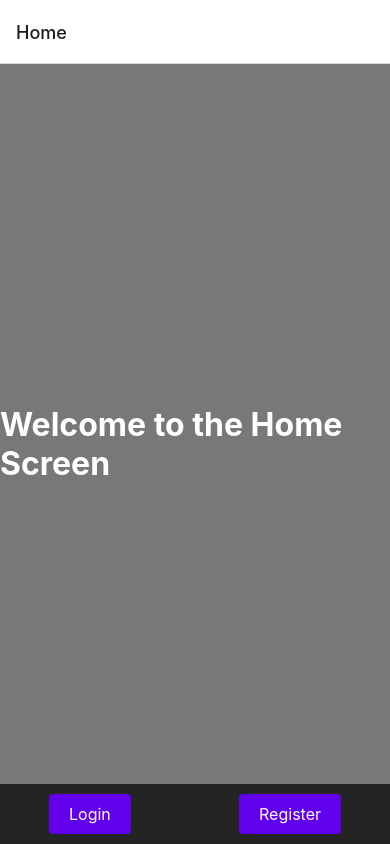
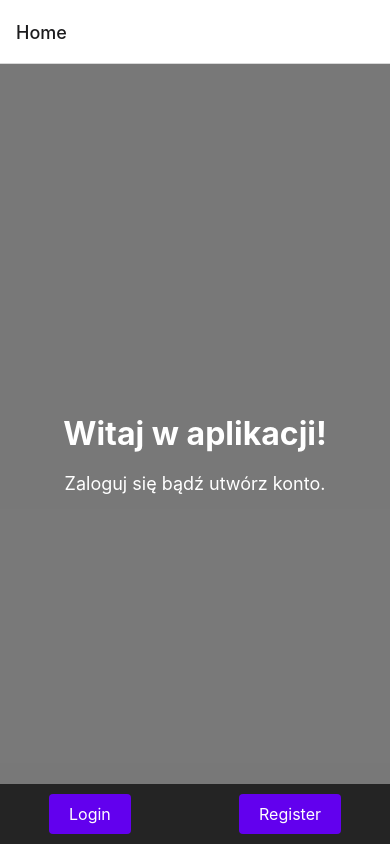
Before and after one commit to Czechu7/bezpieczenstwomobilnych, a React Native app in the folder my-app/: screen / in a window 390 px wide. Built offline with nearby package versions, Linux system fonts and the light colour scheme.

Commit message:
added title

```diff
--- a/my-app/src/screens/HomeScreenWithNavigation.tsx
+++ b/my-app/src/screens/HomeScreenWithNavigation.tsx
@@ -19,7 +19,8 @@ type HomeScreenProps = {
 const HomeScreenWithNavigation: React.FC<HomeScreenProps> = ({ navigation, isLoggedIn }) => (
 	// <ImageBackground source={require('../assets/splash.png')} style={styles.backgroundImage}>
 	<View style={styles.screenContainer}>
-		<Text style={styles.title}>Welcome to the Home Screen</Text>
+		<Text style={styles.title}>Witaj w aplikacji!</Text>
+		<Text style={styles.title2}>Zaloguj się bądź utwórz konto.</Text>
 		<View style={styles.footer}>
 			<View style={styles.buttonContainer}>
 				{!isLoggedIn ? (
@@ -61,6 +62,10 @@ const styles = StyleSheet.create({
 		marginBottom: 20,
 		fontWeight: 'bold',
 	},
+	title2: {
+		fontSize: 18,
+		color: '#ffffff',
+	},
 	footer: {
 		position: 'absolute',
 		bottom: 0,
```
